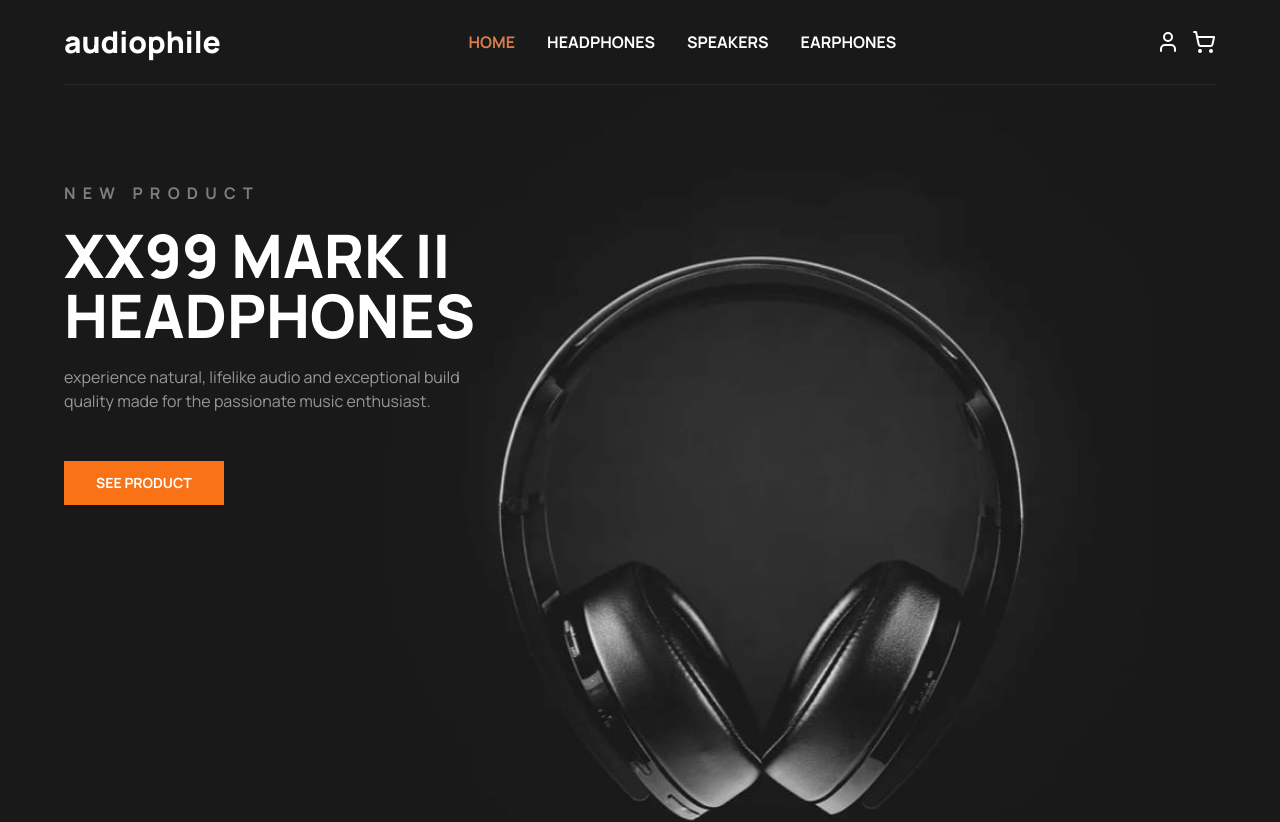
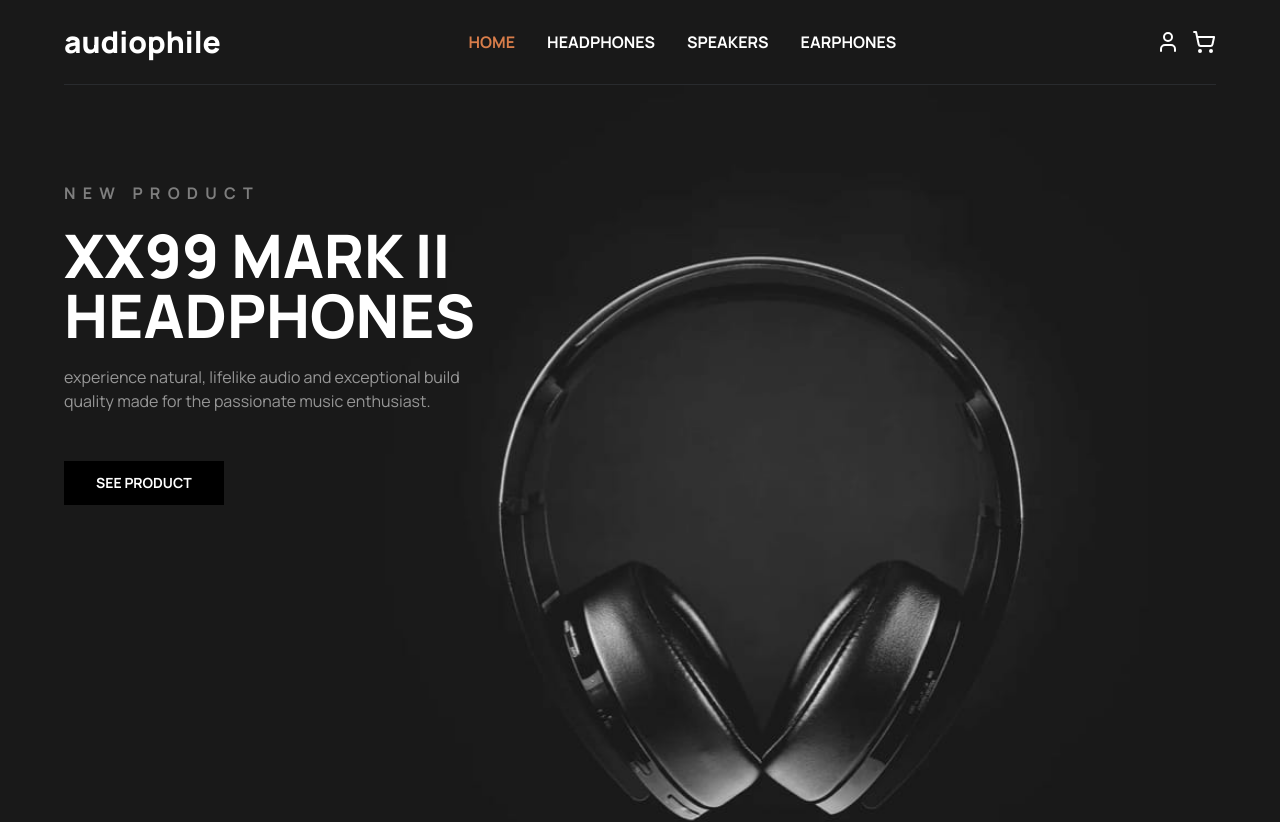
Before and after one commit to emmaGH1/audiophile-ecommerce, a Next.js app: page / in a window 1280 px wide. Shown: the top 822 px of the page. Built offline with nearby package versions, Linux system fonts and the light colour scheme.

Commit message:
feat: Update button component

```diff
--- a/components/ui/shared/Button.tsx
+++ b/components/ui/shared/Button.tsx
@@ -10,7 +10,7 @@ interface ButtonProps {
 export const Button = ({ className, children = 'see product', linkTo = '/' }: ButtonProps) => {
   return (
     <Link href={linkTo}>
-        <button type="button" className={cn("px-8 py-3 uppercase font-bold text-sm", `bg-orange-500 hover:bg-orange-500/80 transition-colors duration-150 text-white-text ${className} `)}>
+        <button type="button" className={cn("px-8 py-3 uppercase font-bold text-sm", `text-white-text bg-black-900 ${className} `)}>
           {children}
         </button>
     </Link>
```
